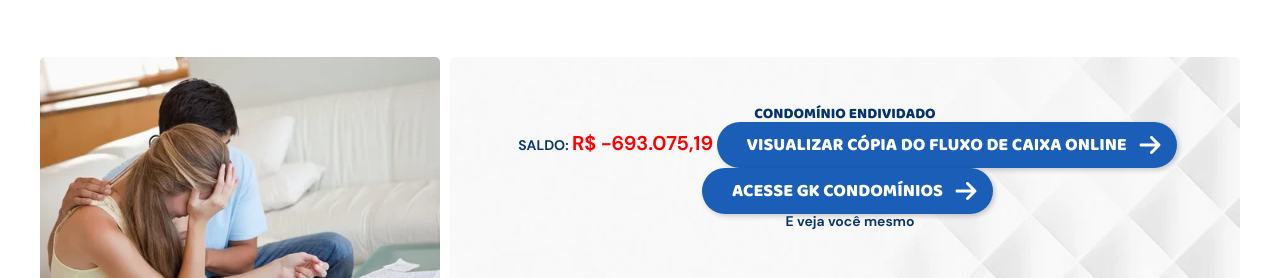
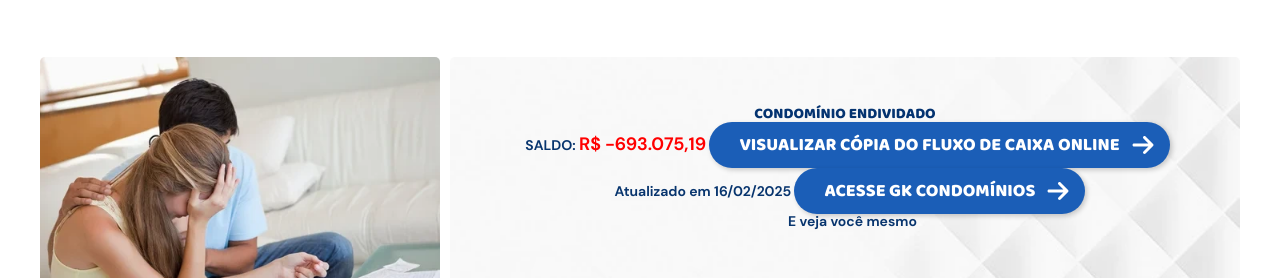
Before and after one commit to assessoriadigitalizesites/interno, a plain HTML site: page index.html in a window 1280 px wide. Shown: the part 1023-1301 px from the top of the page. Drawn offline with Linux system fonts and the light colour scheme.

Commit message:
Update index.html

```diff
--- a/index.html
+++ b/index.html
@@ -148,10 +148,12 @@
     Condomínio endividado
 
   <span class="produtos-category-subtitle">
-           SALDO: <span style="color: red; font-size: 20px; font-weight: bold;">R$ -693.075,19</span>
+           SALDO: <span style="color: red; font-size: 18px; font-weight: bold;">R$ -693.075,19</span>
 
     <a href="contabilidade.html"><span class="produtos-category-btn" id="btn-ver-produtos">Visualizar Cópia do Fluxo de Caixa Online</span></a>
     <span class="produtos-category-title">
+       <span class="produtos-category-subtitle">
+            Atualizado em 16/02/2025
 
 
              <a href="https://gk.com.br/" target="_blank" style="text-decoration: none;">
```
